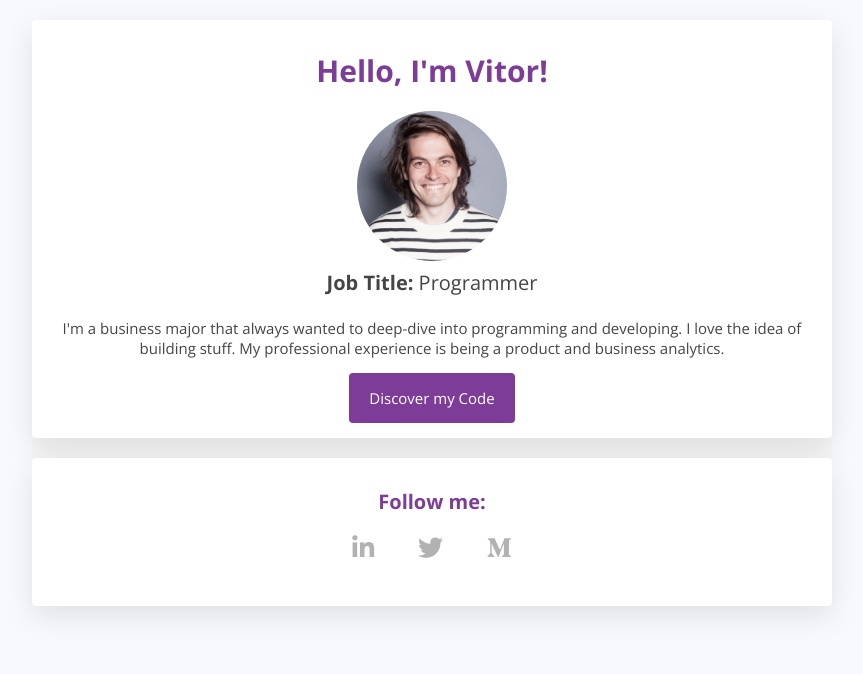
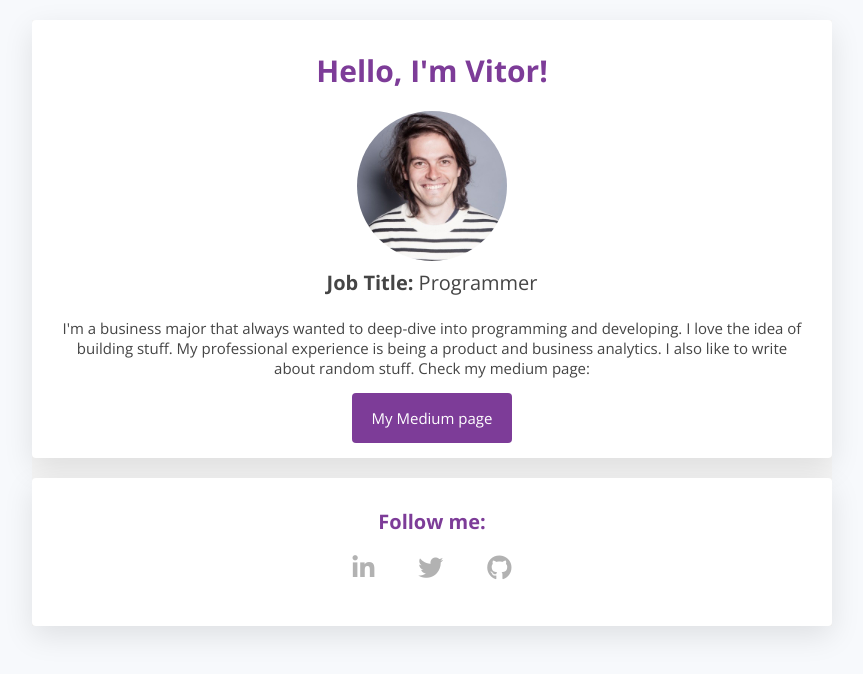
Before and after one commit to vitor-dalpra/profile, a plain HTML site: page index.html in a window 1280 px wide. Shown: the whole page, without its empty margins (208-1071 px from the left). Drawn offline with nearby package versions, Linux system fonts and the light colour scheme.

Commit message:
changed some stuff

```diff
--- a/index.html
+++ b/index.html
@@ -12,8 +12,8 @@
         <h1>Hello, I'm Vitor!</h1>
         <img src="images/profile_picture.jpeg" alt="Vitor's profile picture" class= "profile_picture">
         <h2><strong>Job Title: </strong>Programmer</h2>
-        <p> I'm a business major that always wanted to deep-dive into programming and developing. I love the idea of building stuff. My professional experience is being a product and business analytics.</p>
-        <a href="https://github.com/vitor-dalpra" target="_blank" class="btn-blue"> Discover my Code</a>
+        <p> I'm a business major that always wanted to deep-dive into programming and developing. I love the idea of building stuff. My professional experience is being a product and business analytics. I also like to write about random stuff. Check my medium page:</p>
+        <a href="https://medium.com/@vitordalpra" target="_blank" class="btn-blue"> My Medium page</a>
       </div>
       <div class="card">
         <h3>Follow me:</h3>
@@ -29,8 +29,8 @@
             </a>
           </li>
           <li>
-            <a href="https://medium.com/@vitordalpra">
-              <i class="fab fa-medium-m icon"></i>
+            <a href="https://github.com/vitor-dalpra">
+              <i class="fab fa-github icon"></i>
             </a>
           </li>
         </ul>
```
